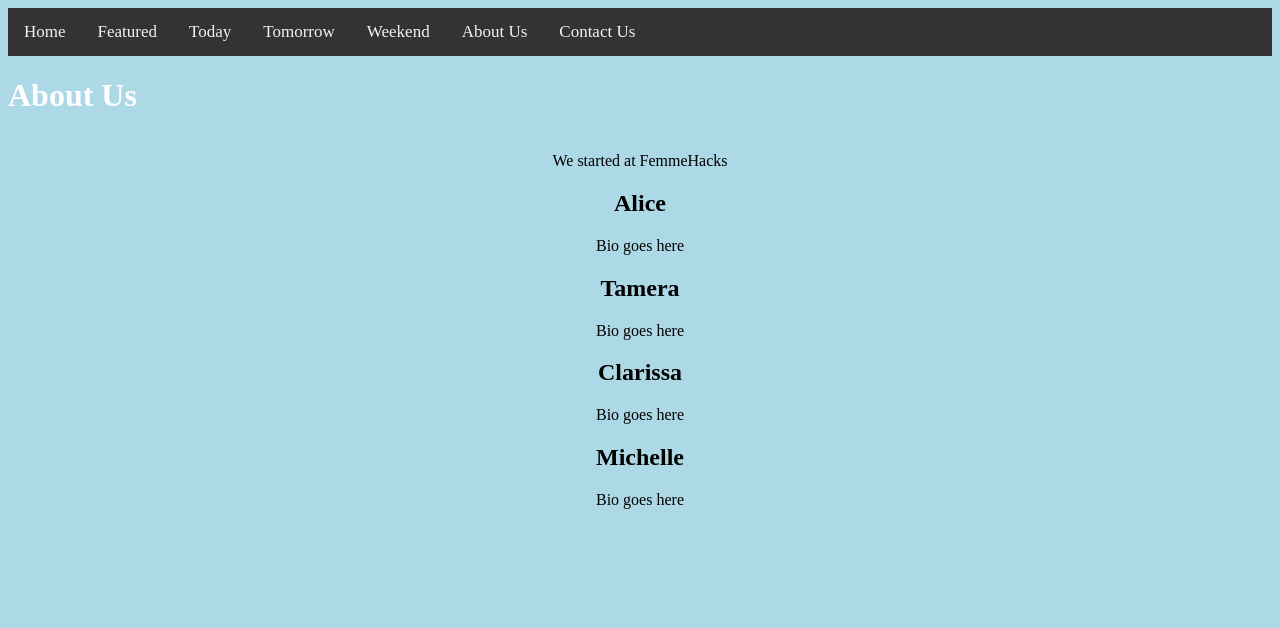
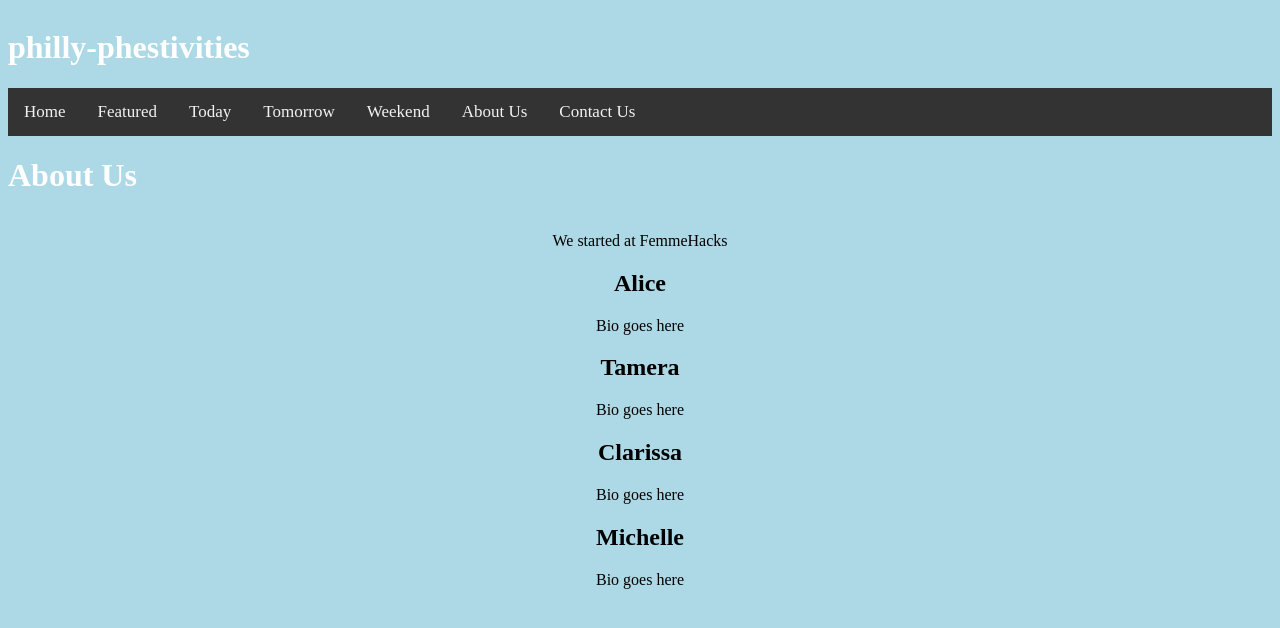
Before and after one commit to michellema1208/femmehacks17, a plain HTML site: page about.html in a window 1280 px wide. Drawn offline with Linux system fonts and the light colour scheme.

Commit message:
Update about.html

```diff
--- a/about.html
+++ b/about.html
@@ -8,7 +8,7 @@
 	<meta name="keywords" content="KEY, WORDS, HERE">
 	</head>
 	<body>
-
+		<h1>philly-phestivities</h1>
 		<ul class="topnav" id="myTopnav">
 			<li><a href="index.html">Home</a></li>
 			<li><a href="featured.html">Featured</a></li>
```
